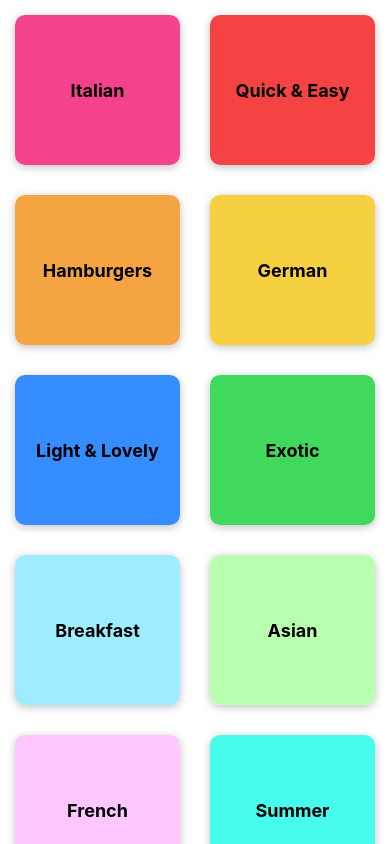
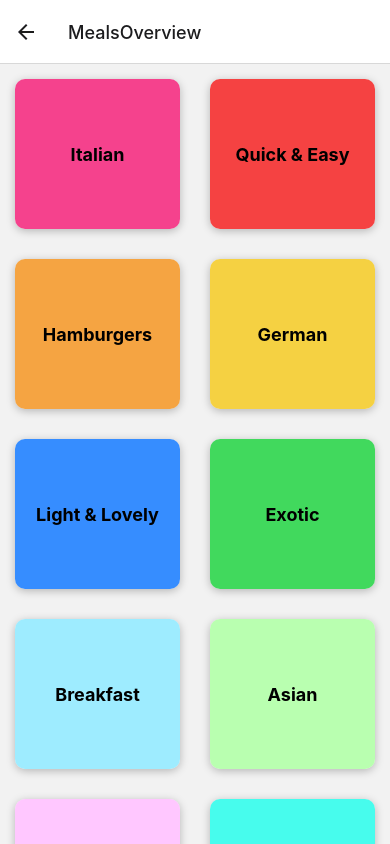
Before and after one commit to brij1728/brijesh-meal-planner, a React Native app: screen /MealsOverview in a window 390 px wide. Built offline with nearby package versions, Linux system fonts and the light colour scheme.

Commit message:
implement navigation between two screens

```diff
--- a/src/App.tsx
+++ b/src/App.tsx
@@ -1,22 +1,30 @@
 import { StyleSheet, Text, View } from "react-native";
 
 import { CategoriesScreens } from "./screens";
+import { NavigationContainer } from "@react-navigation/native";
 import { StatusBar } from "expo-status-bar";
+import { createNativeStackNavigator } from "@react-navigation/native-stack";
 
 export default function App() {
+  const Stack = createNativeStackNavigator();
   return (
     <>
-      <StatusBar style="light" />
-      <CategoriesScreens />
+      <StatusBar style="dark" />
+      <NavigationContainer>
+        <Stack.Navigator>
+          <Stack.Screen name="MealCategories" component={CategoriesScreens} />
+          <Stack.Screen name="MealsOverview" component={CategoriesScreens} />
+        </Stack.Navigator>
+      </NavigationContainer>
     </>
   );
 }
 
 const styles = StyleSheet.create({
   container: {
-    flex: 1,
-    backgroundColor: "#fff",
-    alignItems: "center",
-    justifyContent: "center",
+    // flex: 1,
+    // backgroundColor: "#fff",
+    // alignItems: "center",
+    // justifyContent: "center",
   },
 });
--- a/src/components/CategoryGridTile.tsx
+++ b/src/components/CategoryGridTile.tsx
@@ -2,7 +2,18 @@ import { Platform, Pressable, StyleSheet, Text, View } from "react-native";
 
 import { Category } from "../types";
 
-export const CategoryGridTile = ({ title, color }: Category) => {
+interface Props {
+  title: string;
+
+  color: string;
+  onPress: () => void;
+}
+
+export const CategoryGridTile: React.FC<Props> = ({
+  title,
+  color,
+  onPress,
+}) => {
   return (
     <View style={styles.gridItem}>
       <Pressable
@@ -11,6 +22,7 @@ export const CategoryGridTile = ({ title, color }: Category) => {
           styles.button,
           pressed ? styles.buttonPressed : null,
         ]}
+        onPress={onPress}
       >
         <View style={[styles.innerContainer, { backgroundColor: color }]}>
           <Text style={styles.title}>{title}</Text>
--- a/src/screens/CategoriesScreens.tsx
+++ b/src/screens/CategoriesScreens.tsx
@@ -1,13 +1,26 @@
 import { CATEGORIES } from "../fixtures";
+import { CategoriesScreensNavigationProp } from "../stackroutes";
 import { Category } from "../types";
 import { CategoryGridTile } from "../components";
 import { FlatList } from "react-native";
 import React from "react";
 
-export const CategoriesScreens = () => {
+interface CategoriesScreensProps {
+  navigation: CategoriesScreensNavigationProp;
+}
+export const CategoriesScreens: React.FC<CategoriesScreensProps> = ({
+  navigation,
+}) => {
   const renderCategoryItem = ({ item }: { item: Category }) => {
+    const pressHandler = () => {
+      navigation.navigate("MealsOverview", { categoryId: item.id });
+    };
     return (
-      <CategoryGridTile id={item.id} title={item.title} color={item.color} />
+      <CategoryGridTile
+        title={item.title}
+        color={item.color}
+        onPress={pressHandler}
+      />
     );
   };
 
--- /dev/null
+++ b/src/screens/MealsOverviewScreens.tsx
@@ -0,0 +1,19 @@
+import { StyleSheet, Text, View } from "react-native";
+
+export const MealsOverviewScreens = () => {
+  return (
+    <View>
+      <Text>MealsOverviewScreens</Text>
+    </View>
+  );
+};
+
+const styles = StyleSheet.create({
+  container: {
+    flex: 1,
+    padding: 16,
+    backgroundColor: "#fff",
+    alignItems: "center",
+    justifyContent: "center",
+  },
+});
--- a/src/screens/index.ts
+++ b/src/screens/index.ts
@@ -1 +1,2 @@
 export * from "./CategoriesScreens";
+export * from "./MealsOverviewScreens";
--- /dev/null
+++ b/src/stackroutes.ts
@@ -0,0 +1,9 @@
+import { StackNavigationProp } from "@react-navigation/stack";
+export type StackNavigatorParamsList = {
+  MealsOverview: { categoryId: string };
+};
+
+export type CategoriesScreensNavigationProp = StackNavigationProp<
+  StackNavigatorParamsList,
+  "MealsOverview"
+>;
```
Also changed, not shown: package.json (+7 -2 lines), src/screens/README.md (added), 1 other file (tests, documents, lock files or other folders).
